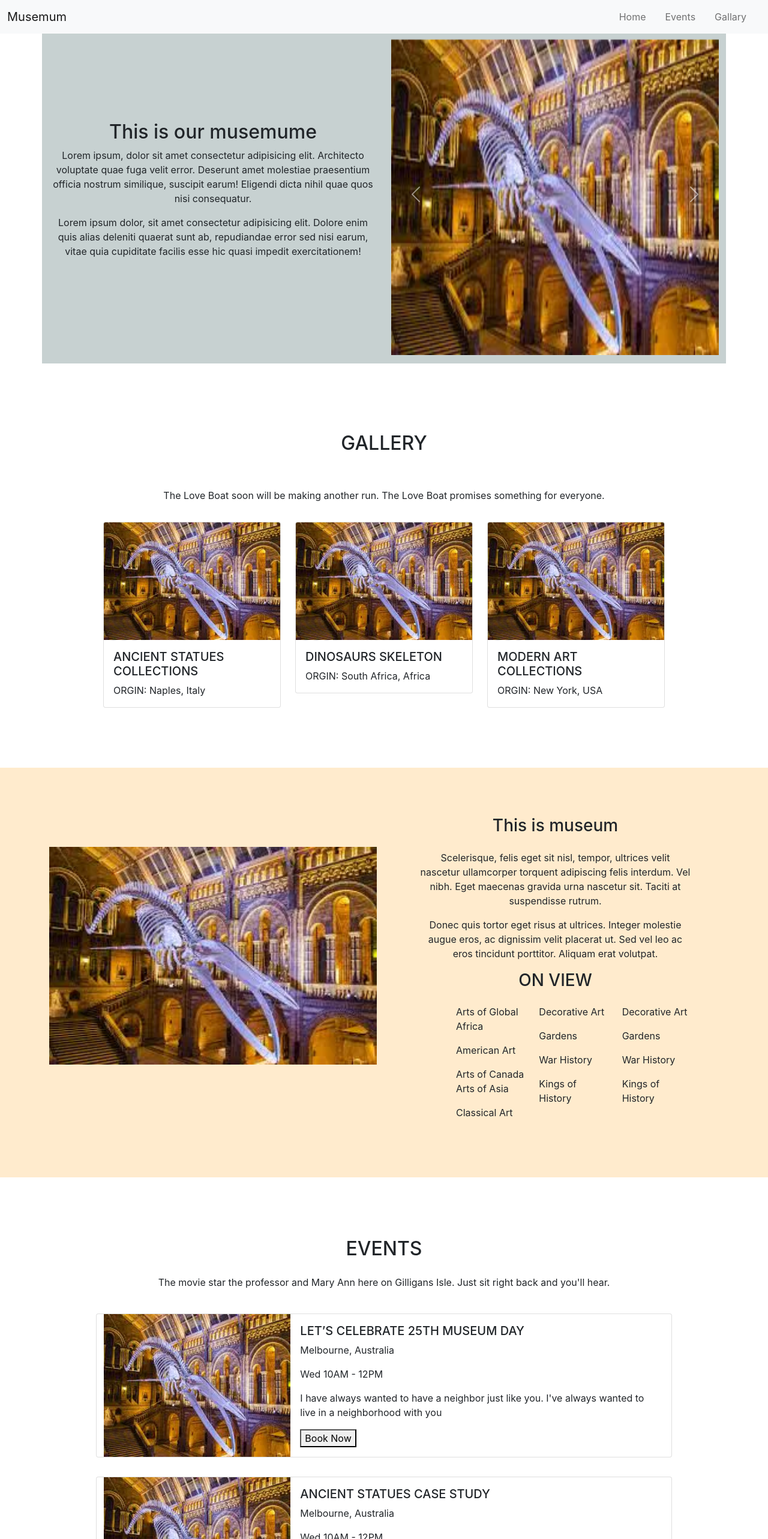
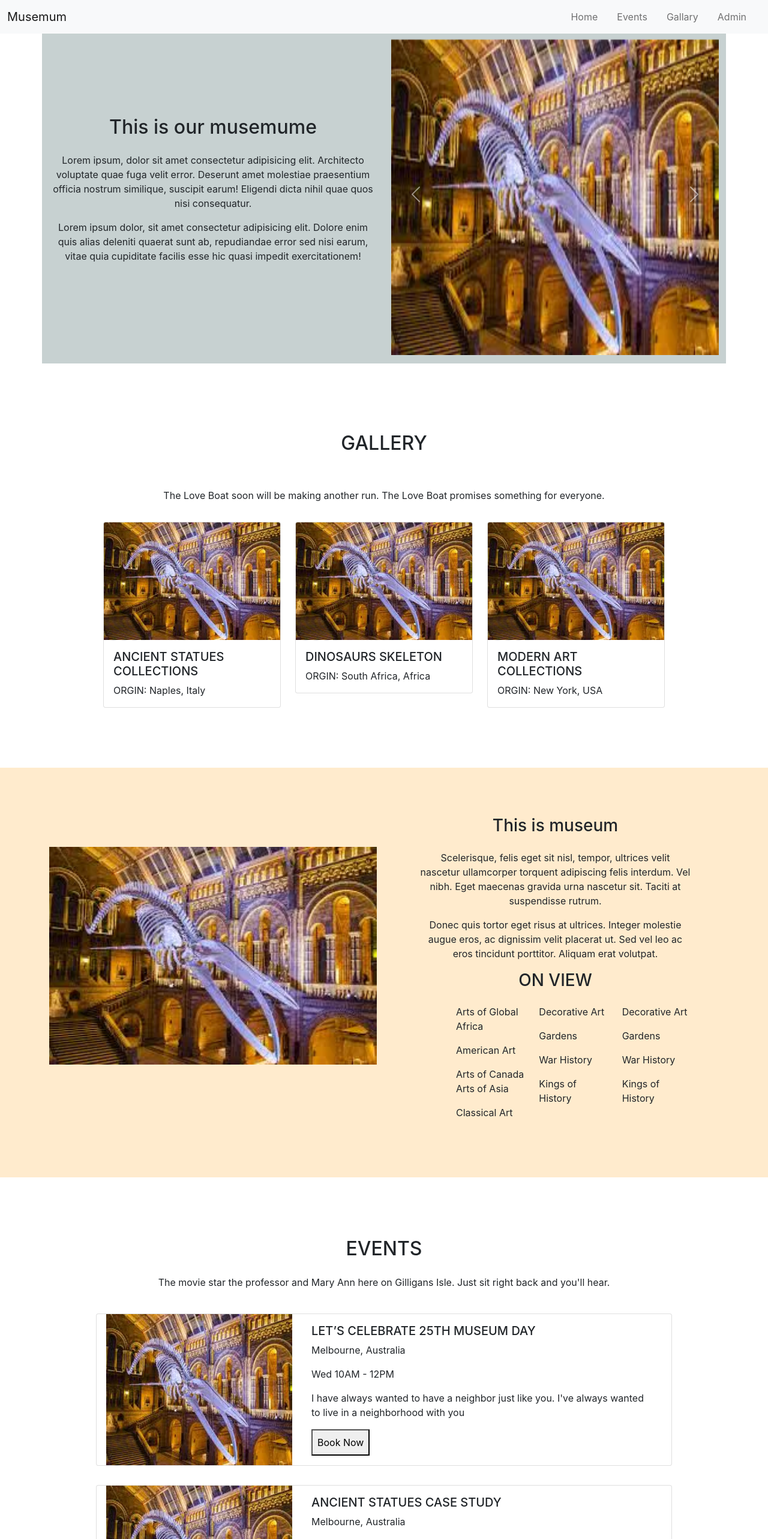
Before and after one commit to Swapno5896/Amazing-Museums-UI, a React (Create React App) app: page / in a window 1280 px wide. Shown: the top 2566 px of the page at 60% size. Built offline with nearby package versions, Linux system fonts and the light colour scheme.

Commit message:
some style is updated

```diff
--- a/src/App.tsx
+++ b/src/App.tsx
@@ -9,6 +9,7 @@ import MainHome from '../src/components/Home/MainHome/MainHome'
 import MainEventa from './components/Events/MainEventa/MainEventa';
 import MainGallary from '../src/components/Gallary/MainGallary/MainGallary'
 import MyNavBar from './components/Home/myNavBar/MyNavBar';
+import MainAdmin from './components/Admin/MainAdmin/MainAdmin'
 const App = () => {
   return (
     <div>
@@ -27,6 +28,9 @@ const App = () => {
           <Route exact path='/gallary'>
             <MainGallary />
           </Route>
+          <Route exact path='/admin'>
+            <MainAdmin />
+          </Route>
         </Switch>
       </Router>
 
--- /dev/null
+++ b/src/components/Admin/AddEvent/AddEvent.tsx
@@ -0,0 +1,11 @@
+import React from 'react';
+
+const AddEvent = () => {
+    return (
+        <div>
+            <h2>AddEvent</h2>
+        </div>
+    );
+};
+
+export default AddEvent;
--- /dev/null
+++ b/src/components/Admin/AddGallery/AddGallery.tsx
@@ -0,0 +1,11 @@
+import React from 'react';
+
+const AddGallery = () => {
+    return (
+        <div>
+            <h2>AddGallery</h2>
+        </div>
+    );
+};
+
+export default AddGallery;
--- /dev/null
+++ b/src/components/Admin/MainAdmin/MainAdmin.tsx
@@ -0,0 +1,14 @@
+import React from 'react';
+import AddEvent from '../AddEvent/AddEvent';
+import AddGallery from '../AddGallery/AddGallery';
+
+const MainAdmin = () => {
+    return (
+        <div>
+            <AddEvent/>
+            <AddGallery/>
+        </div>
+    );
+};
+
+export default MainAdmin;
--- a/src/components/Events/EventCard/EventCard.js
+++ b/src/components/Events/EventCard/EventCard.js
@@ -3,18 +3,18 @@ import React from "react";
 const EventCard = (props) => {
   const { img, title, location, time, description } = props.dt;
   return (
-    <div style={{ width: "100%" }} className=" col-md-6 card mb-3 mt-3">
+    <div style={{ width: "100%" }} className=" col-md-6 card mb-3 mt-3 ps-3 ">
       <div className="row g-0">
         <div className="col-md-4">
           <img style={{ width: "100%", height: "100%" }} src={img} alt="..." />
         </div>
-        <div className="col-md-8">
+        <div className="col-md-8 ps-3">
           <div className="card-body">
             <h5 className="card-title">{title}</h5>
             <p className="card-text">{location}</p>
             <p className="card-text">{time}</p>
             <p className="card-text">{description}</p>
-            <button>Book Now</button>
+            <button className='p-2'>Book Now</button>
           </div>
         </div>
       </div>
--- a/src/components/Home/TopBanner/TopBanner.js
+++ b/src/components/Home/TopBanner/TopBanner.js
@@ -9,7 +9,7 @@ const TopBanner = () => {
       <div className="row">
         <div className="col-md-6 d-flex align-items-center">
           <div>
-            <h2 className="text-center">This is our musemume</h2>
+            <h2 className="text-center pb-3">This is our musemume</h2>
             <p className="text-center">
               Lorem ipsum, dolor sit amet consectetur adipisicing elit.
               Architecto voluptate quae fuga velit error. Deserunt amet
--- a/src/components/Home/myNavBar/MyNavBar.tsx
+++ b/src/components/Home/myNavBar/MyNavBar.tsx
@@ -26,6 +26,9 @@ const MyNavBar = () => {
                         <li className="nav-item">
                             <Link className="nav-link  pe-4" to='/gallary'>Gallary</Link>
                         </li>
+                        <li className="nav-item">
+                            <Link className="nav-link  pe-4" to='/admin'>Admin</Link>
+                        </li>
                     </ul>
                 </div>
             </div>
```
Also changed, not shown: src/App.css (deleted, +0 -38 lines).
